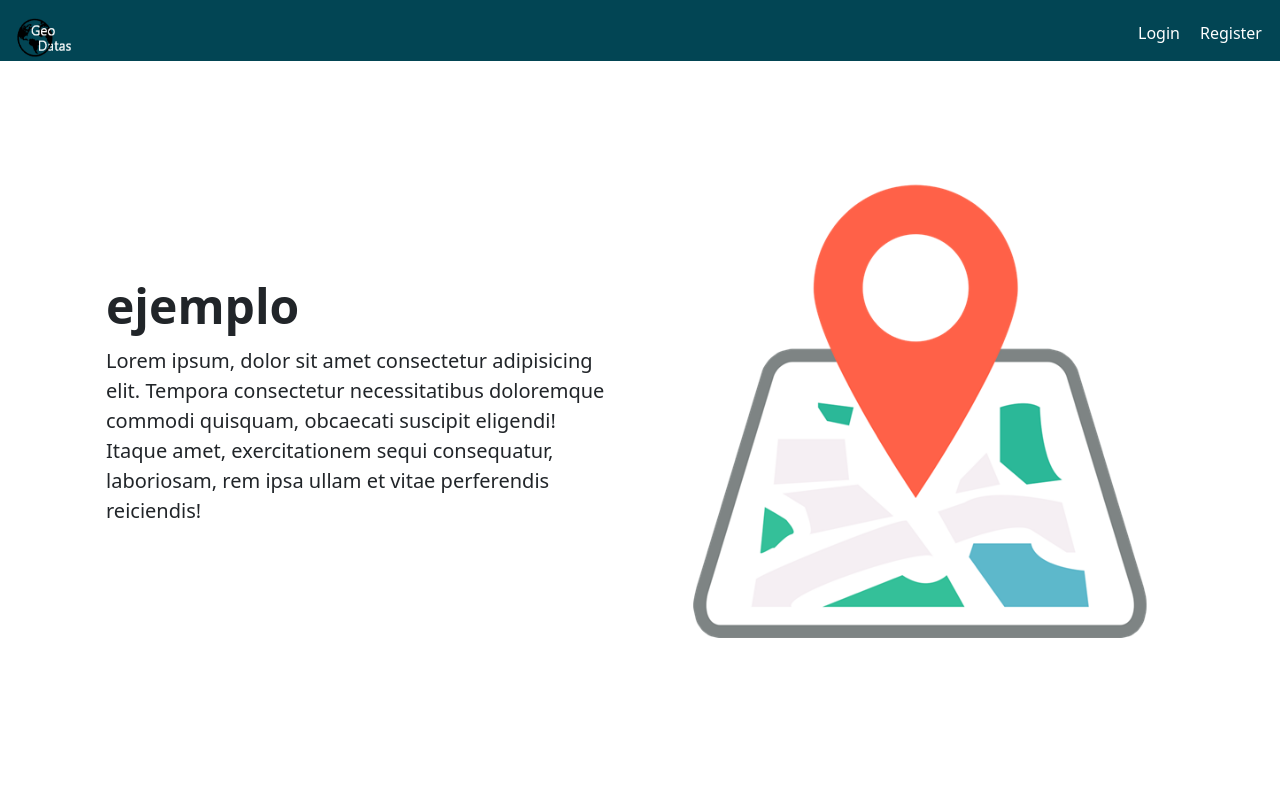
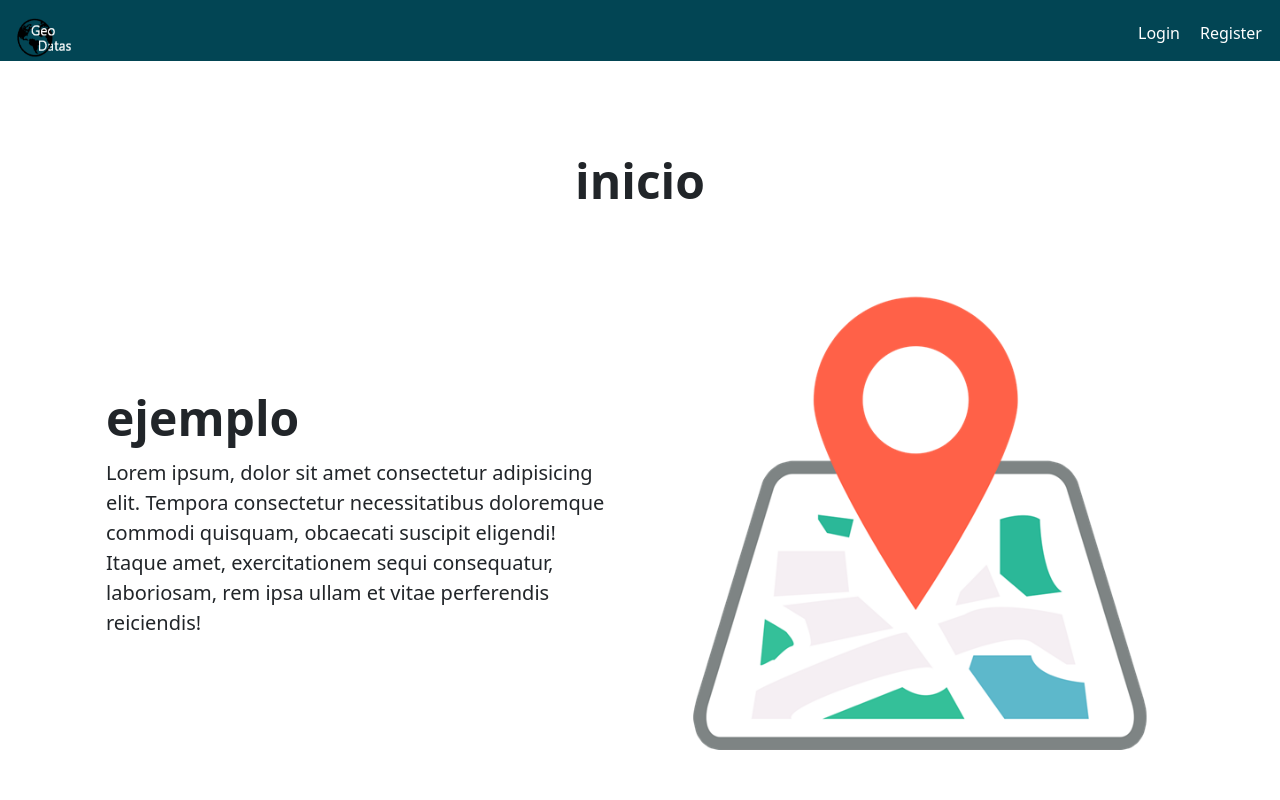
Before and after one commit to gonnzalezemma/proyecto-mapas-valor, a React (Vite) app: page / in a window 1280 px wide. Shown: the top 800 px of the page. Built offline with nearby package versions, Linux system fonts and the light colour scheme.

Commit message:
detalles en home

```diff
--- a/src/components/Heroes.jsx
+++ b/src/components/Heroes.jsx
@@ -5,11 +5,13 @@ const Heroes = (props) => {
   return (
     <>
       {" "}
+
       <div className="container">
         <div className="row">
           <div className="col-md-">
             <div className="container col-xxl-8 px-4 py-5">
               <div className="row flex-lg-row-reverse align-items-center g-5 py-5">
+      <h1 className="text-center display-5 fw-bold lh-1 mb-3">inicio</h1>
                 <div className="col-10 col-sm-8 col-lg-6">
                   <img src={mapa} className="d-block mx-lg-auto img-fluid" alt="Bootstrap Themes" width="700" height="500" loading="lazy"/>
                 </div>
```
